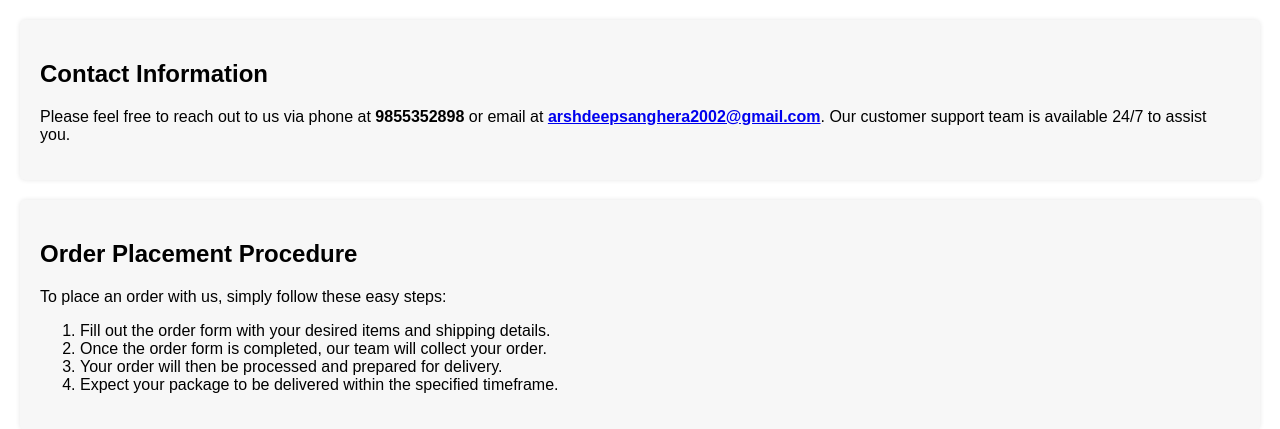
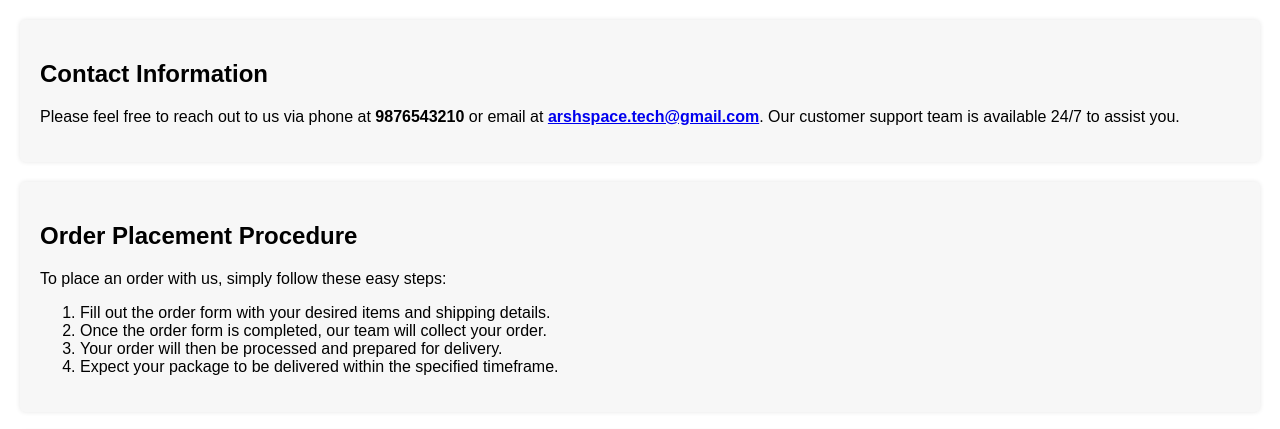
Before and after one commit to arshKauldhar/Courier_Business_Automation, a Flask app: page /help in a window 1280 px wide. Shown: the part 77-506 px from the top of the page. Run offline with Flask 3, Linux system fonts and the light colour scheme.

Commit message:
Update help.html

```diff
--- a/templates/help.html
+++ b/templates/help.html
@@ -49,7 +49,7 @@
     <main>
         <section class="section" id="contact">
             <h2>Contact Information</h2>
-            <p>Please feel free to reach out to us via phone at <strong>9855352898</strong> or email at <strong><a href="mailto:arshdeepsanghera2002@gmail.com">arshdeepsanghera2002@gmail.com</a></strong>. Our customer support team is available 24/7 to assist you.</p>
+            <p>Please feel free to reach out to us via phone at <strong>9876543210</strong> or email at <strong><a href="mailto:arshspace.tech@gmail.com">arshspace.tech@gmail.com</a></strong>. Our customer support team is available 24/7 to assist you.</p>
         </section>
         <section class="section" id="shipping">
             <h2>Order Placement Procedure</h2>
```
